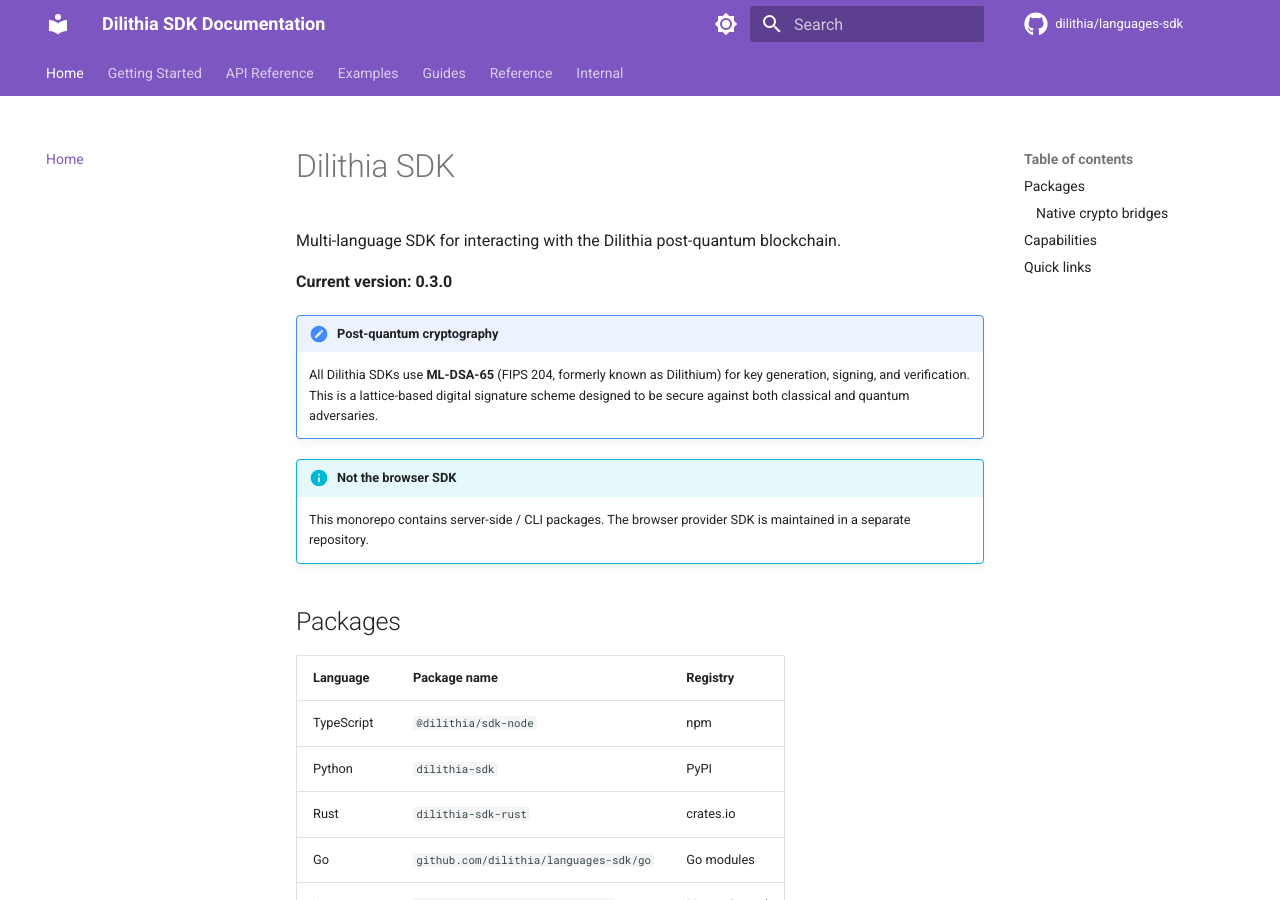
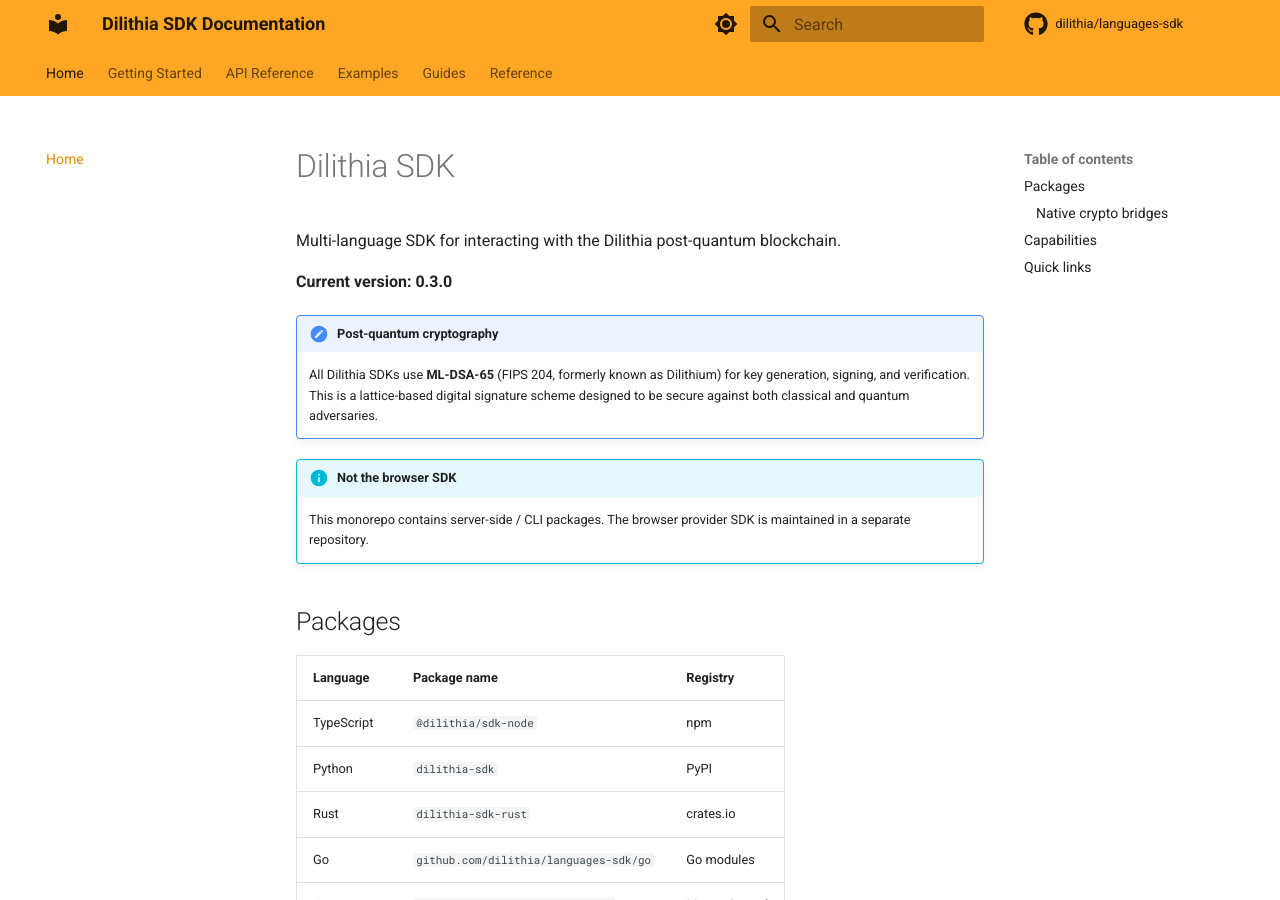
Before and after one commit to dilithia/languages-sdk, an MkDocs documentation site: the page built from docs/index.md, in a window 1280 px wide and 900 px high. Built offline with MkDocs 1.6.1 and Material for MkDocs 9.7.7, drawn with Linux system fonts in a browser that asks for light colours; comment, search, counter and statistics services are not loaded.

Commit message:
unify mkdocs theme, move internal docs out of nav

```diff
--- a/mkdocs.yml
+++ b/mkdocs.yml
@@ -7,14 +7,14 @@ theme:
   name: material
   palette:
     - scheme: default
-      primary: deep purple
-      accent: teal
+      primary: orange
+      accent: orange
       toggle:
         icon: material/brightness-7
         name: Switch to dark mode
     - scheme: slate
-      primary: deep purple
-      accent: teal
+      primary: orange
+      accent: orange
       toggle:
         icon: material/brightness-4
         name: Switch to light mode
@@ -69,10 +69,3 @@ nav:
     - Native Bridges: guides/native-bridges.md
   - Reference:
     - Architecture: reference/architecture.md
-  - Internal:
-    - CI & Release Strategy: CI_RELEASE_STRATEGY.md
-    - Crypto Adapter Surface: CRYPTO_ADAPTER_SURFACE.md
-    - Crypto Alignment: CRYPTO_ALIGNMENT.md
-    - Registry Release Setup: REGISTRY_RELEASE_SETUP.md
-    - Ecosystem Surface: ECOSYSTEM_SURFACE.md
-    - Dilithia Rename Plan: DILITHIA_RENAME_PLAN.md
```
Also changed, not shown: CLAUDE.md (added, +11 -0 lines), internal/CI_RELEASE_STRATEGY.md (renamed from docs/CI_RELEASE_STRATEGY.md), internal/CRYPTO_ADAPTER_SURFACE.md (renamed from docs/CRYPTO_ADAPTER_SURFACE.md), internal/CRYPTO_ALIGNMENT.md (renamed from docs/CRYPTO_ALIGNMENT.md), internal/DILITHIA_RENAME_PLAN.md (renamed from docs/DILITHIA_RENAME_PLAN.md), internal/ECOSYSTEM_SURFACE.md (renamed from docs/ECOSYSTEM_SURFACE.md), internal/REGISTRY_RELEASE_SETUP.md (renamed from docs/REGISTRY_RELEASE_SETUP.md).
